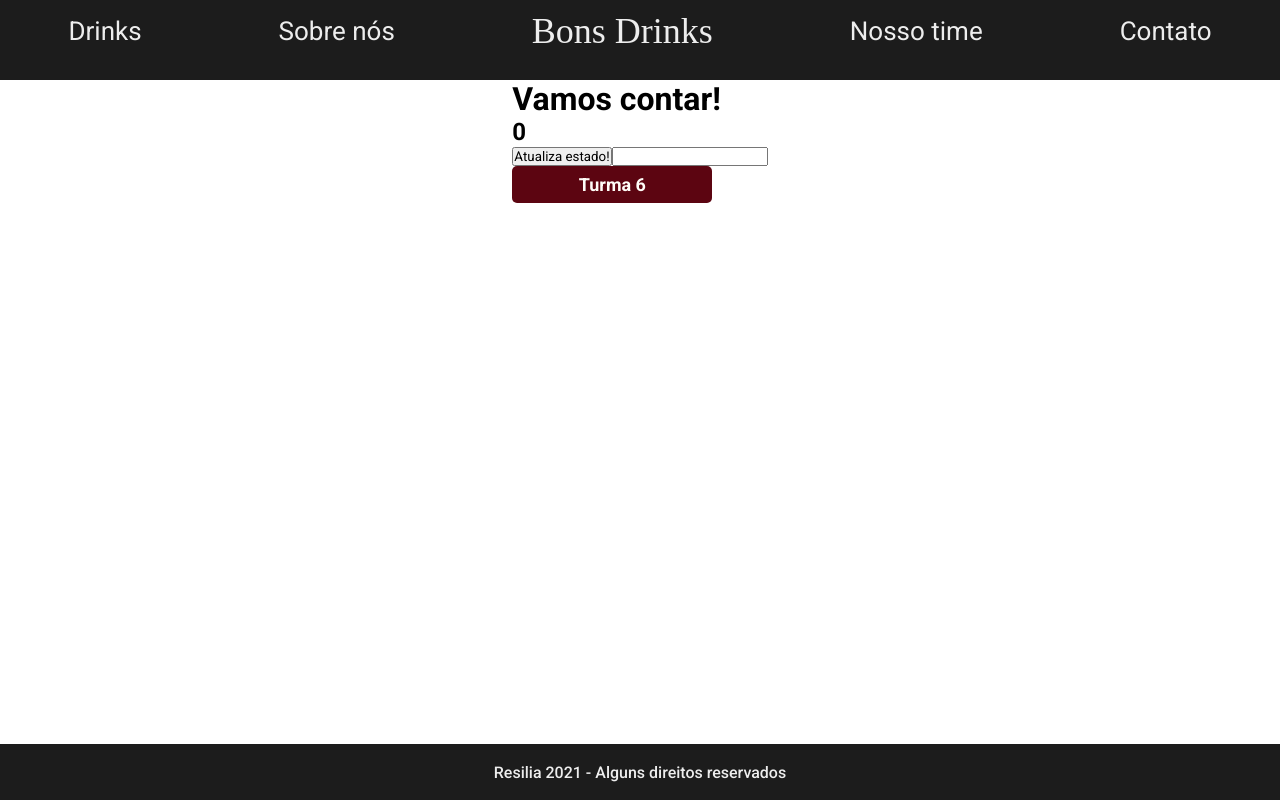
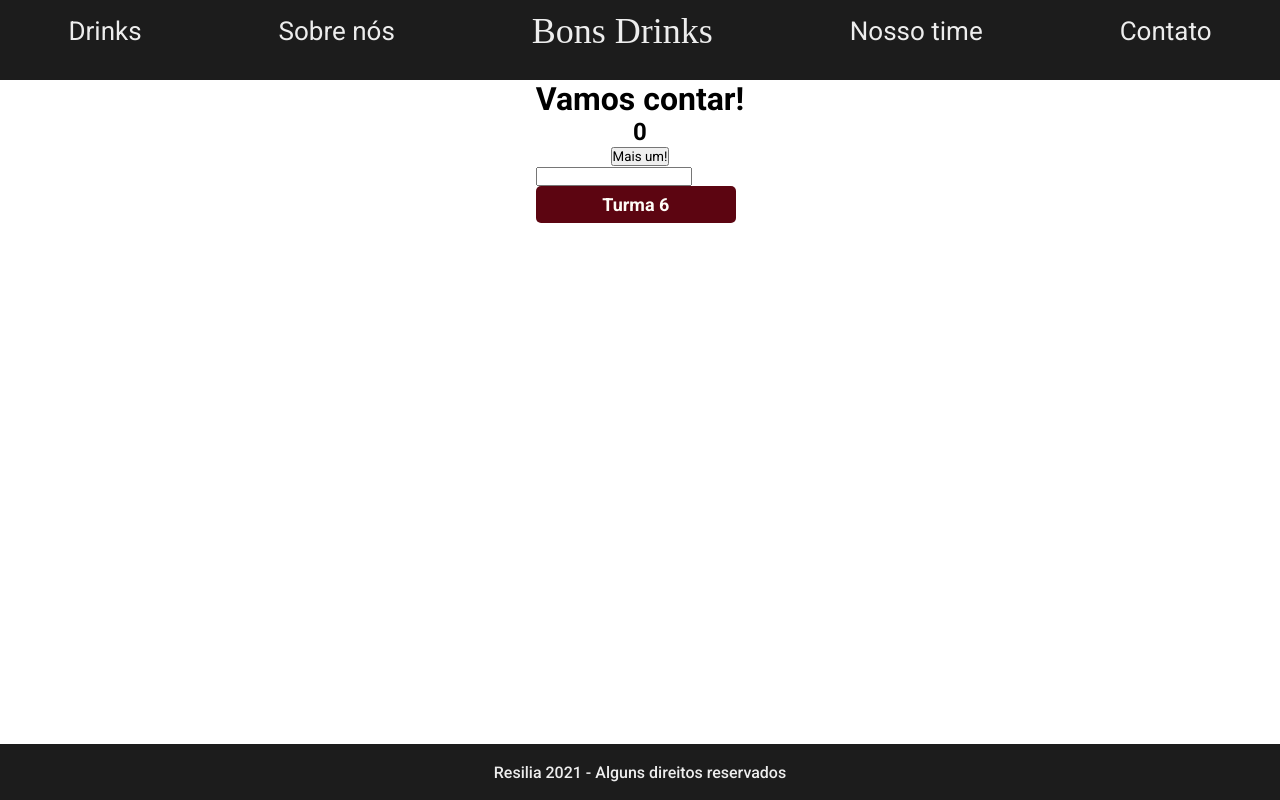
Before and after one commit to allankildare/projeto-react-turma-6, a React (Create React App) app: page /sobre-nos in a window 1280 px wide. Built offline with nearby package versions, Linux system fonts and the light colour scheme; a web font is replaced by a local one.

Commit message:
chore: import de componentes

```diff
--- a/src/components/AboutUs/AboutUs.jsx
+++ b/src/components/AboutUs/AboutUs.jsx
@@ -1,25 +1,15 @@
-import React, { useState } from 'react'
+import React from 'react'
 import Button from '../Button/Button'
+import Contador from '../Contador/Contador'
+import InputState from '../InputState/InputState'
 
 export default function AboutUs() {
-    const [contador, setContador] = useState(0)
-    const [strAtual, setStrAtual] = useState('')
 
-    const atualizaEstado = () => {
-        setContador(contador+1)
-    }
-
-    const lidaComInput = ({ target }) => {
-        setStrAtual(target.value)
-    }
 
     return (
         <div style={{ margin: '0 auto' }}>
-            <h1>Vamos contar!</h1>
-            <h2>{contador}</h2>
-            <button onClick={atualizaEstado}>Atualiza estado!</button>
-            <input onChange={lidaComInput} type="text" />
-            <h3>{strAtual}</h3>
+            <Contador />
+            <InputState />
             <Button texto="Turma 6" />
         </div>
     )
```
